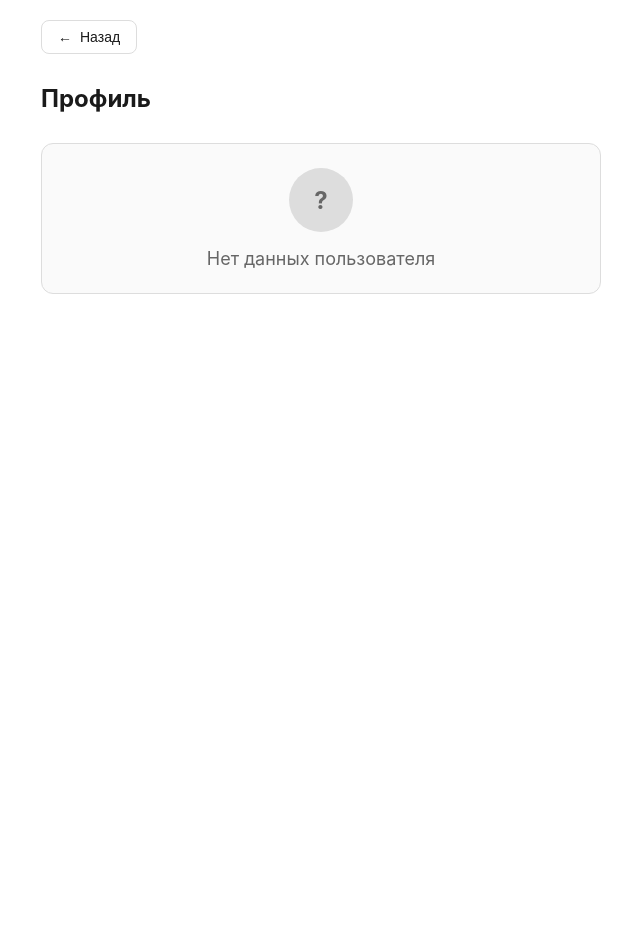
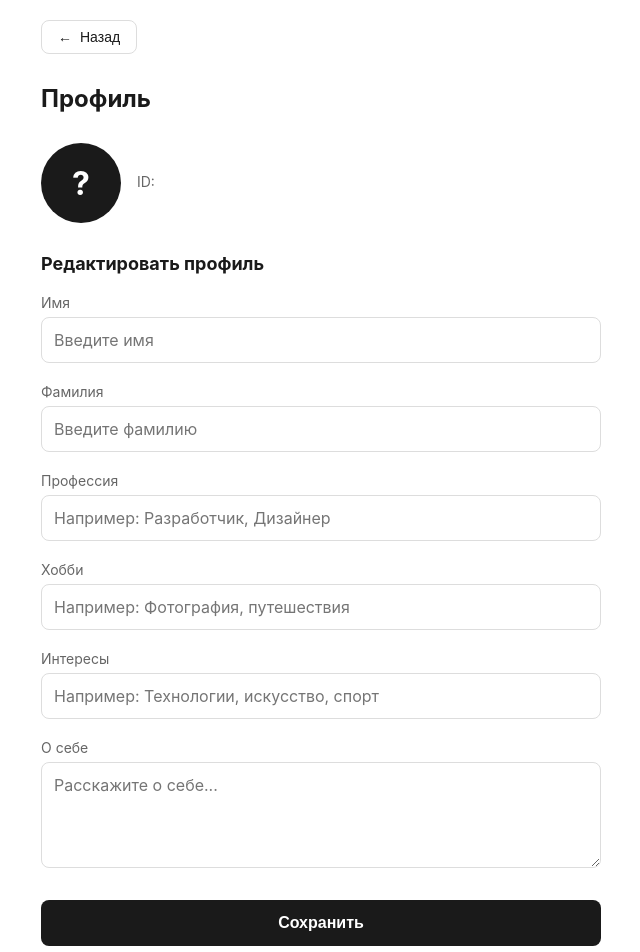
Before and after one commit to Nookler1988/miniapptg2026, a Next.js app: page /profile in a window 1280 px wide. Shown: the top 952 px of the page, without its empty margins (319-959 px from the left). Before the commit the page ends 800 px from the top, so only its background shows below. Built offline with nearby package versions, Linux system fonts and the light colour scheme; no server answers.

Commit message:
Add profile form with Supabase integration
- Added editable fields: firstName, lastName, profession, hobbies, interests, about
- Created Supabase client configuration
- Profile data saves to Supabase on button click
- Avatar updates based on edited name
- Form pre-fills with Telegram user data

```diff
--- /dev/null
+++ b/lib/supabase.js
@@ -0,0 +1,6 @@
+import { createClient } from '@supabase/supabase-js';
+
+const supabaseUrl = process.env.NEXT_PUBLIC_SUPABASE_URL;
+const supabaseKey = process.env.NEXT_PUBLIC_SUPABASE_ANON_KEY;
+
+export const supabase = createClient(supabaseUrl, supabaseKey);
--- a/package.json
+++ b/package.json
@@ -8,6 +8,7 @@
     "start": "next start"
   },
   "dependencies": {
+    "@supabase/supabase-js": "^2.95.3",
     "next": "16.1.6",
     "react": "19.2.3",
     "react-dom": "19.2.3"
--- a/pages/profile.js
+++ b/pages/profile.js
@@ -1,9 +1,19 @@
 import Head from "next/head";
 import { useEffect, useState } from "react";
 import { useRouter } from "next/router";
+import { supabase } from "../lib/supabase";
 
 export default function Profile() {
   const [parsedData, setParsedData] = useState({});
+  const [formData, setFormData] = useState({
+    firstName: '',
+    lastName: '',
+    profession: '',
+    hobbies: '',
+    interests: '',
+    about: ''
+  });
+  const [isSaved, setIsSaved] = useState(false);
   const router = useRouter();
 
   useEffect(() => {
@@ -32,6 +42,15 @@ export default function Profile() {
             }
 
             setParsedData(parsed);
+
+            // Pre-fill first and last name from Telegram
+            if (parsed.user) {
+              setFormData(prev => ({
+                ...prev,
+                firstName: parsed.user.first_name || '',
+                lastName: parsed.user.last_name || ''
+              }));
+            }
           } catch (err) {
             console.error('Error parsing initData:', err);
           }
@@ -44,6 +63,73 @@ export default function Profile() {
     const first = firstName?.charAt(0) || '';
     const last = lastName?.charAt(0) || '';
     return (first + last).toUpperCase() || '?';
+  };
+
+  const handleInputChange = (e) => {
+    const { name, value } = e.target;
+    setFormData(prev => ({
+      ...prev,
+      [name]: value
+    }));
+    setIsSaved(false);
+  };
+
+  const handleSave = async () => {
+    try {
+      const userId = parsedData.user?.id;
+
+      if (!userId) {
+        console.error('No user ID found');
+        return;
+      }
+
+      const { error } = await supabase
+        .from('profiles')
+        .upsert({
+          telegram_id: userId,
+          first_name: formData.firstName,
+          last_name: formData.lastName,
+          profession: formData.profession,
+          hobbies: formData.hobbies,
+          interests: formData.interests,
+          about: formData.about,
+          updated_at: new Date().toISOString()
+        }, {
+          onConflict: 'telegram_id'
+        });
+
+      if (error) {
+        console.error('Error saving to Supabase:', error);
+        alert('Ошибка сохранения: ' + error.message);
+      } else {
+        console.log('Saved to Supabase successfully');
+        setIsSaved(true);
+        setTimeout(() => {
+          setIsSaved(false);
+        }, 2000);
+      }
+    } catch (err) {
+      console.error('Error:', err);
+      alert('Ошибка: ' + err.message);
+    }
+  };
+
+  const inputStyle = {
+    width: '100%',
+    padding: '12px',
+    border: '1px solid #ddd',
+    borderRadius: '8px',
+    fontSize: '16px',
+    fontFamily: 'inherit',
+    boxSizing: 'border-box',
+    marginBottom: '4px'
+  };
+
+  const labelStyle = {
+    fontSize: '14px',
+    color: '#666',
+    marginBottom: '6px',
+    display: 'block'
   };
 
   return (
@@ -96,45 +182,36 @@ export default function Profile() {
           Профиль
         </h1>
 
-        {/* User Data */}
-        {parsedData.user ? (
-          <div style={{
-            border: '1px solid #ddd',
-            borderRadius: '12px',
-            padding: '24px',
-            backgroundColor: '#fafafa'
-          }}>
-            {/* Avatar and Name */}
+        {/* Avatar */}
         <div style={{
           display: 'flex',
           alignItems: 'center',
           gap: '16px',
-              marginBottom: '24px'
+          marginBottom: '30px'
         }}>
           <div style={{
-                width: '64px',
-                height: '64px',
+            width: '80px',
+            height: '80px',
             borderRadius: '50%',
             backgroundColor: '#1a1a1a',
             color: '#ffffff',
             display: 'flex',
             alignItems: 'center',
             justifyContent: 'center',
-                fontSize: '24px',
+            fontSize: '32px',
             fontWeight: 'bold'
           }}>
-                {getInitials(parsedData.user.first_name, parsedData.user.last_name)}
+            {getInitials(formData.firstName, formData.lastName)}
           </div>
           <div>
             <div style={{
-                  fontSize: '20px',
-                  fontWeight: 'bold',
-                  color: '#1a1a1a',
+              fontSize: '14px',
+              color: '#666',
               marginBottom: '4px'
             }}>
-                  {parsedData.user.first_name} {parsedData.user.last_name || ''}
+              ID: {parsedData.user?.id}
             </div>
-                {parsedData.user.username && (
+            {parsedData.user?.username && (
               <div style={{
                 fontSize: '14px',
                 color: '#666'
@@ -145,100 +222,118 @@ export default function Profile() {
           </div>
         </div>
 
-            {/* User Details */}
-            <div style={{
-              borderTop: '1px solid #ddd',
-              paddingTop: '20px'
+        {/* Edit Form */}
+        <div style={{ marginBottom: '20px' }}>
+          <h2 style={{
+            fontSize: '18px',
+            fontWeight: 'bold',
+            marginBottom: '20px',
+            color: '#1a1a1a'
           }}>
+            Редактировать профиль
+          </h2>
+
+          {/* First Name */}
           <div style={{ marginBottom: '16px' }}>
-                <div style={{
-                  fontSize: '12px',
-                  color: '#666',
-                  marginBottom: '4px'
-                }}>
-                  ID
-                </div>
-                <div style={{
-                  fontSize: '16px',
-                  color: '#1a1a1a',
-                  fontFamily: 'monospace'
-                }}>
-                  {parsedData.user.id}
-                </div>
+            <label style={labelStyle}>Имя</label>
+            <input
+              type="text"
+              name="firstName"
+              value={formData.firstName}
+              onChange={handleInputChange}
+              placeholder="Введите имя"
+              style={inputStyle}
+            />
           </div>
 
-              {parsedData.user.language_code && (
+          {/* Last Name */}
           <div style={{ marginBottom: '16px' }}>
-                  <div style={{
-                    fontSize: '12px',
-                    color: '#666',
-                    marginBottom: '4px'
-                  }}>
-                    Язык
+            <label style={labelStyle}>Фамилия</label>
+            <input
+              type="text"
+              name="lastName"
+              value={formData.lastName}
+              onChange={handleInputChange}
+              placeholder="Введите фамилию"
+              style={inputStyle}
+            />
           </div>
-                  <div style={{
+
+          {/* Profession */}
+          <div style={{ marginBottom: '16px' }}>
+            <label style={labelStyle}>Профессия</label>
+            <input
+              type="text"
+              name="profession"
+              value={formData.profession}
+              onChange={handleInputChange}
+              placeholder="Например: Разработчик, Дизайнер"
+              style={inputStyle}
+            />
+          </div>
+
+          {/* Hobbies */}
+          <div style={{ marginBottom: '16px' }}>
+            <label style={labelStyle}>Хобби</label>
+            <input
+              type="text"
+              name="hobbies"
+              value={formData.hobbies}
+              onChange={handleInputChange}
+              placeholder="Например: Фотография, путешествия"
+              style={inputStyle}
+            />
+          </div>
+
+          {/* Interests */}
+          <div style={{ marginBottom: '16px' }}>
+            <label style={labelStyle}>Интересы</label>
+            <input
+              type="text"
+              name="interests"
+              value={formData.interests}
+              onChange={handleInputChange}
+              placeholder="Например: Технологии, искусство, спорт"
+              style={inputStyle}
+            />
+          </div>
+
+          {/* About */}
+          <div style={{ marginBottom: '24px' }}>
+            <label style={labelStyle}>О себе</label>
+            <textarea
+              name="about"
+              value={formData.about}
+              onChange={handleInputChange}
+              placeholder="Расскажите о себе..."
+              rows={4}
+              style={{
+                ...inputStyle,
+                resize: 'vertical',
+                minHeight: '100px'
+              }}
+            />
+          </div>
+
+          {/* Save Button */}
+          <button
+            onClick={handleSave}
+            style={{
+              width: '100%',
+              padding: '14px',
+              backgroundColor: isSaved ? '#4caf50' : '#1a1a1a',
+              color: '#ffffff',
+              border: 'none',
+              borderRadius: '8px',
               fontSize: '16px',
-                    color: '#1a1a1a'
-                  }}>
-                    {parsedData.user.language_code.toUpperCase()}
+              fontWeight: 'bold',
+              cursor: 'pointer',
+              transition: 'background-color 0.3s'
+            }}
+          >
+            {isSaved ? '✓ Сохранено!' : 'Сохранить'}
+          </button>
         </div>
-                </div>
-              )}
-
-              {parsedData.user.is_premium && (
-                <div>
-                  <div style={{
-                    fontSize: '12px',
-                    color: '#666',
-                    marginBottom: '4px'
-                  }}>
-                    Статус
-                  </div>
-                  <div style={{
-                    fontSize: '16px',
-                    color: '#1a1a1a',
-                    display: 'flex',
-                    alignItems: 'center',
-                    gap: '6px'
-                  }}>
-                    <span>⭐</span>
-                    <span>Premium</span>
-                  </div>
-                </div>
-              )}
-            </div>
-          </div>
-        ) : (
-          <div style={{
-            border: '1px solid #ddd',
-            borderRadius: '12px',
-            padding: '24px',
-            backgroundColor: '#fafafa',
-            textAlign: 'center'
-          }}>
-            <div style={{
-              width: '64px',
-              height: '64px',
-              borderRadius: '50%',
-              backgroundColor: '#ddd',
-              color: '#666',
-              display: 'flex',
-              alignItems: 'center',
-              justifyContent: 'center',
-              fontSize: '24px',
-              fontWeight: 'bold',
-              margin: '0 auto 16px'
-            }}>
-              ?
-            </div>
-            <div style={{
-              fontSize: '18px',
-              color: '#666'
-            }}>
-              Нет данных пользователя
-            </div>
-          </div>
-        )}
       </div>
     </>
   );
```
Also changed, not shown: 1 other file (tests, documents, lock files or other folders). Lines whose indentation alone changed are shown as unchanged.
